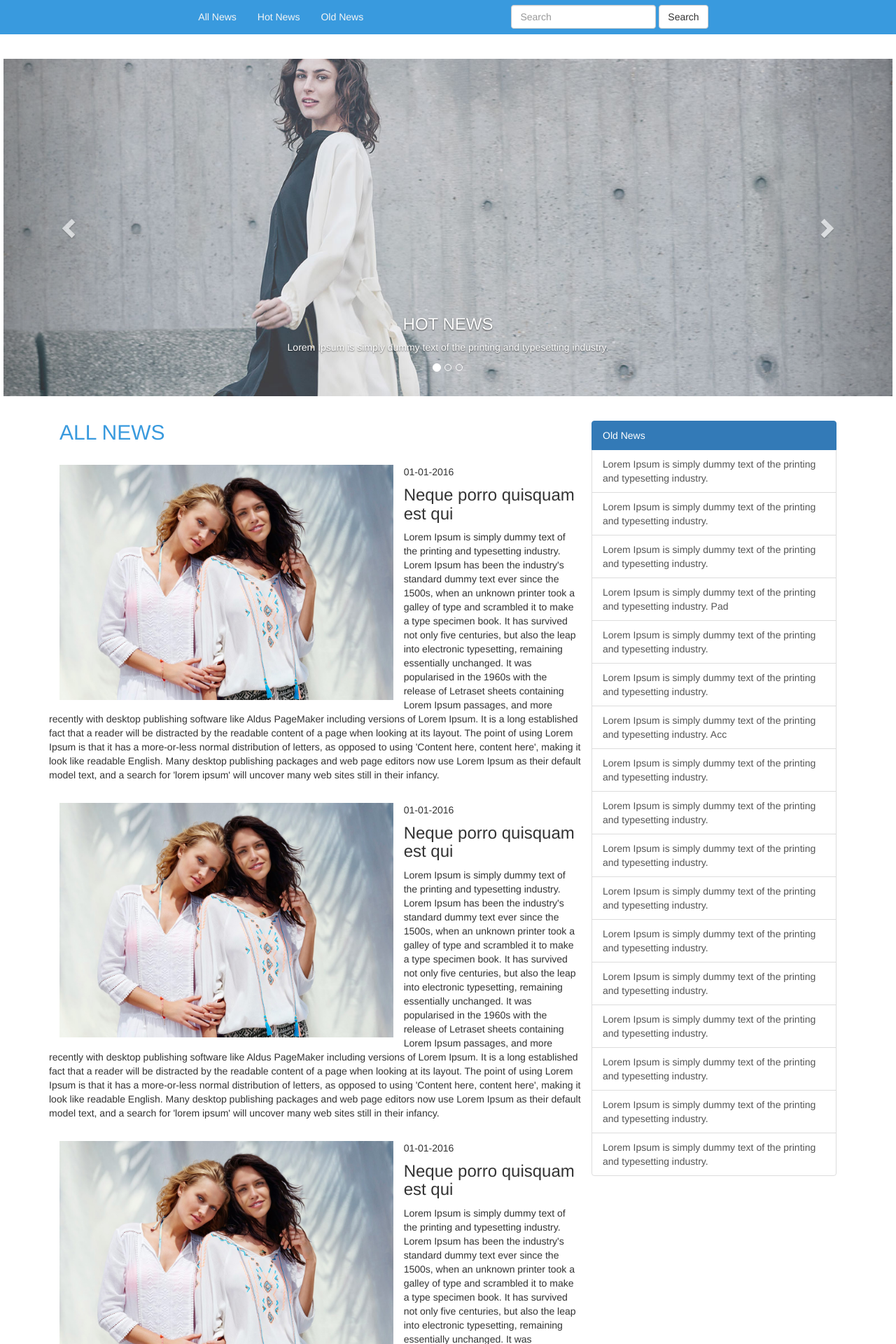
After one commit to cttproject/web_cttproject, a PHP site: page / in a window 1280 px wide. The commit adds this page. Shown: the part 341-2261 px from the top of the page at 70% size. Run offline with PHP 8.4, Linux system fonts and the light colour scheme; some libraries are stand-ins or nearby versions.

Commit message:
Rubah semua UI
merubah semua UI

```diff
--- a/css/custom.css
+++ b/css/custom.css
@@ -1,3 +1,5 @@
+
+/*---------------------------------------CSS ONLINESHOP-----------------------------------------*/
 body {
 	background-color: #EDEDED;
 	font-family: 'Open Sans', sans-serif;
--- /dev/null
+++ b/css/customnews.css
@@ -0,0 +1,107 @@
+/*---------------------------------------CSS NEWS-----------------------------------------*/
+
+header ul li a {
+    color: silver;
+}
+.brand {
+    background: url(../images/bg.png);
+    height: 300px;
+    background-color: #FFFFFF;
+    color: #399ADE;
+}
+.brand img {
+    width: 300px;
+}
+.font {
+    padding-top: 50px;
+}
+.menu {
+    background-color: #399ADE;
+    margin-bottom: 30px;
+}
+.navbar {
+    background-color: #399ADE;
+    border: none;
+    margin-bottom: 0px;
+}
+.navbar .nav li a {
+    color: whitesmoke;
+}
+.banner {
+    background-color: #FFFFFF;
+    padding: 5px;
+    margin-bottom: 30px;
+}
+.banner2 {
+    padding: 0px;
+}
+.banner2 a {
+    color: white;
+}
+.banner2 a:hover {
+    text-decoration: none;
+    color:#fff;
+    text-shadow:
+            0px 1px 0px #399ADE,
+            0px 0px 3px #399ADE,
+            0px 0px 5px #399ADE,
+            0px 0px 30px #399ADE,
+            0px 3px 50px #399ADE;
+}
+.news h2 {
+    margin: 0px 0px 30px;
+    color: #399ADE;
+}
+.news .font1 h3 {
+    margin-top: 0px;
+}
+.news .row {
+    margin-bottom: 20px;
+}
+footer {
+    background-color: #399ADE;
+}
+footer p {
+    padding: 10px 0px;
+    color: #F5F5F5;
+}
+
+/*----------------------------KONTAK KAMI------------------------------*/
+iframe {
+    width: 1140px;
+    padding: 20px 0px;
+    background-color: white;
+    margin-bottom: 30px;
+}
+
+.kontak {
+    background-color: white;
+    padding: 20px;
+}
+.kontak .glyphicon {
+    font-size: 30px;
+}
+.kontak p {
+    color: #399ADE;
+}
+.pesan {
+    background-color: white;
+    padding: 30px 0px;
+}
+.pesan h3 {
+    color: #399ADE;
+}
+.pesan .line hr {
+    margin: 20px;
+}
+.pesan .form {
+    padding: 0px 40px;
+    margin-bottom: 20px;
+}
+.pesan .form #komen {
+    height: 150px;
+}
+.pesan #submit button {
+    background-color: #399ADE;
+    color: white;
+}
--- /dev/null
+++ b/index.php
@@ -0,0 +1,48 @@
+<?php
+session_start();
+include_once ("config_mb/configure_mb.php");
+?>
+
+<?php
+
+include "part_of/header.php";
+include "part_of/menu.php";
+
+?>
+
+<div class="content">
+    <?php
+
+    if (isset($_GET['hot_news'])){
+        include "pages/hot_news.php";
+    } elseif (isset($_GET['old_news'])){
+        include "pages/old_news.php";
+    } elseif (isset($_GET['tentang_kami'])){
+        include "pages/tentang_kami.php";
+    } elseif (isset($_GET['kontak_kami'])){
+        include "pages/kontak_kami.php";
+    } elseif (isset($_GET['online_shop'])){
+        echo "<h1>COMING SOON!!!</h1>";
+    } else {
+        include "pages/home.php";
+    }
+
+    ?>
+</div><!--end of content-->
+
+<footer class="container-fluid">
+    <?php
+        include "part_of/footer.php";
+    ?>
+</footer>
+
+
+
+
+
+	<!-- jQuery (necessary for Bootstrap's JavaScript plugins) -->
+    <script src="https://ajax.googleapis.com/ajax/libs/jquery/1.11.2/jquery.min.js"></script>
+    <!-- Include all compiled plugins (below), or include individual files as needed -->
+    <script src="js/bootstrap.js"></script>
+  </body>
+</html>
--- /dev/null
+++ b/pages/home.php
@@ -0,0 +1,102 @@
+<div class="banner container-fluid">
+    <div class="col-md-12 banner2">
+        <div id="carousel-example-generic" class="carousel slide" data-ride="carousel">
+            <!-- Indicators -->
+            <ol class="carousel-indicators">
+                <li data-target="#carousel-example-generic" data-slide-to="0" class="active"></li>
+                <li data-target="#carousel-example-generic" data-slide-to="1"></li>
+                <li data-target="#carousel-example-generic" data-slide-to="2"></li>
+            </ol>
+
+            <!-- Wrapper for slides -->
+            <div class="carousel-inner" role="listbox">
+                <div class="item active">
+                    <img src="images/banner1.jpg" alt="...">
+                    <div class="carousel-caption">
+                        <h3>HOT NEWS</h3>
+                        <p><a href="">Lorem Ipsum is simply dummy text of the printing and typesetting industry.</a></p>
+                    </div>
+                </div>
+                <div class="item">
+                    <img src="images/banner1.jpg" alt="...">
+                    <div class="carousel-caption">
+                        <h3>HOT NEWS</h3>
+                        <p><a href="">Lorem Ipsum is simply dummy text of the printing and typesetting industry.</a></p>
+                    </div>
+                </div>
+                <div class="item">
+                    <img src="images/banner1.jpg" alt="...">
+                    <div class="carousel-caption">
+                        <h3>HOT NEWS</h3>
+                        <p><a href="">Lorem Ipsum is simply dummy text of the printing and typesetting industry.</a></p>
+                    </div>
+                </div>
+            </div>
+
+            <!-- Controls -->
+            <a class="left carousel-control" href="#carousel-example-generic" role="button" data-slide="prev">
+                <span class="glyphicon glyphicon-chevron-left" aria-hidden="true"></span>
+                <span class="sr-only">Previous</span>
+            </a>
+            <a class="right carousel-control" href="#carousel-example-generic" role="button" data-slide="next">
+                <span class="glyphicon glyphicon-chevron-right" aria-hidden="true"></span>
+                <span class="sr-only">Next</span>
+            </a>
+        </div>
+    </div>
+</div><!--end of banner-->
+
+<div class="news container">
+    <div class="col-md-8">
+        <h2>ALL NEWS</h2>
+        <div class="row">
+            <img class="img-responsive col-md-8" src="images/img1.jpg">
+            <p>01-01-2016</p>
+            <div class="font1">
+                <h3>Neque porro quisquam est qui</h3>
+                <p>Lorem Ipsum is simply dummy text of the printing and typesetting industry. Lorem Ipsum has been the industry's standard dummy text ever since the 1500s, when an unknown printer took a galley of type and scrambled it to make a type specimen book. It has survived not only five centuries, but also the leap into electronic typesetting, remaining essentially unchanged. It was popularised in the 1960s with the release of Letraset sheets containing Lorem Ipsum passages, and more recently with desktop publishing software like Aldus PageMaker including versions of Lorem Ipsum. It is a long established fact that a reader will be distracted by the readable content of a page when looking at its layout. The point of using Lorem Ipsum is that it has a more-or-less normal distribution of letters, as opposed to using 'Content here, content here', making it look like readable English. Many desktop publishing packages and web page editors now use Lorem Ipsum as their default model text, and a search for 'lorem ipsum' will uncover many web sites still in their infancy. </p>
+            </div>
+        </div>
+        <div class="row">
+            <img class="img-responsive col-md-8" src="images/img1.jpg">
+            <p>01-01-2016</p>
+            <div class="font1">
+                <h3>Neque porro quisquam est qui</h3>
+                <p>Lorem Ipsum is simply dummy text of the printing and typesetting industry. Lorem Ipsum has been the industry's standard dummy text ever since the 1500s, when an unknown printer took a galley of type and scrambled it to make a type specimen book. It has survived not only five centuries, but also the leap into electronic typesetting, remaining essentially unchanged. It was popularised in the 1960s with the release of Letraset sheets containing Lorem Ipsum passages, and more recently with desktop publishing software like Aldus PageMaker including versions of Lorem Ipsum. It is a long established fact that a reader will be distracted by the readable content of a page when looking at its layout. The point of using Lorem Ipsum is that it has a more-or-less normal distribution of letters, as opposed to using 'Content here, content here', making it look like readable English. Many desktop publishing packages and web page editors now use Lorem Ipsum as their default model text, and a search for 'lorem ipsum' will uncover many web sites still in their infancy. </p>
+            </div>
+        </div>
+        <div class="row">
+            <img class="img-responsive col-md-8" src="images/img1.jpg">
+            <p>01-01-2016</p>
+            <div class="font1">
+                <h3>Neque porro quisquam est qui</h3>
+                <p>Lorem Ipsum is simply dummy text of the printing and typesetting industry. Lorem Ipsum has been the industry's standard dummy text ever since the 1500s, when an unknown printer took a galley of type and scrambled it to make a type specimen book. It has survived not only five centuries, but also the leap into electronic typesetting, remaining essentially unchanged. It was popularised in the 1960s with the release of Letraset sheets containing Lorem Ipsum passages, and more recently with desktop publishing software like Aldus PageMaker including versions of Lorem Ipsum. It is a long established fact that a reader will be distracted by the readable content of a page when looking at its layout. The point of using Lorem Ipsum is that it has a more-or-less normal distribution of letters, as opposed to using 'Content here, content here', making it look like readable English. Many desktop publishing packages and web page editors now use Lorem Ipsum as their default model text, and a search for 'lorem ipsum' will uncover many web sites still in their infancy. </p>
+            </div>
+        </div><!--end of new update-->
+        <nav aria-label="Page navigation">
+            <ul class="pagination">
+                <li>
+                    <a href="#" aria-label="Previous">
+                        <span aria-hidden="true">&laquo;</span>
+                    </a>
+                </li>
+                <li><a href="#">1</a></li>
+                <li><a href="#">2</a></li>
+                <li><a href="#">3</a></li>
+                <li><a href="#">4</a></li>
+                <li><a href="#">5</a></li>
+                <li>
+                    <a href="#" aria-label="Next">
+                        <span aria-hidden="true">&raquo;</span>
+                    </a>
+                </li>
+            </ul>
+        </nav><!--end of pagination-->
+    </div>
+    <div class="col-md-4 oldnews">
+        <?php
+        include "part_of/list_group.php";
+
+        ?>
+    </div><!--end of old news-->
+</div><!--end of news-->
--- /dev/null
+++ b/pages/tentang_kami.php
@@ -0,0 +1 @@
+<h1>INI HALAMAN TENTANG KAMI........</h1>
--- /dev/null
+++ b/part_of/footer.php
@@ -0,0 +1,3 @@
+<div class="container">
+    <p>Circle Table Technology &copy; Copyright 2016 </p>
+</div>
--- /dev/null
+++ b/part_of/header.php
@@ -0,0 +1,38 @@
+<!DOCTYPE html>
+<html lang="en">
+<head>
+    <meta charset="utf-8">
+    <meta http-equiv="X-UA-Compatible" content="IE=edge">
+    <meta name="viewport" content="width=device-width, initial-scale=1">
+    <!-- The above 3 meta tags *must* come first in the head; any other head content must come *after* these tags -->
+    <title><?php echo $site_title ?></title>
+
+    <!-- CSS-->
+    <link href="css/bootstrap.css" rel="stylesheet">
+    <link href="css/customnews.css" rel="stylesheet">
+    <script src="https://ajax.googleapis.com/ajax/libs/jquery/1.12.4/jquery.min.js"></script>
+    <link href="https://fonts.googleapis.com/css?family=Open+Sans" rel="stylesheet">
+    <link href="https://fonts.googleapis.com/css?family=Indie+Flower" rel="stylesheet">
+
+    <!-- HTML5 shim and Respond.js for IE8 support of HTML5 elements and media queries -->
+    <!-- WARNING: Respond.js doesn't work if you view the page via file:// -->
+    <!--[if lt IE 9]>
+    <script src="https://oss.maxcdn.com/html5shiv/3.7.2/html5shiv.min.js"></script>
+    <script src="https://oss.maxcdn.com/respond/1.4.2/respond.min.js"></script>
+    <![endif]-->
+</head>
+<body>
+<header class="container">
+    <ul class="nav nav-pills">
+        <li role="presentation"><a href="index.php?tentang_kami">About Us</a></li>
+        <li role="presentation"><a href="index.php?kontak_kami">Contact Us</a></li>
+        <li role="presentation"><a href="index.php?online_shop">Online Shop</a></li>
+    </ul>
+</header><!--end of header-->
+
+<div class="brand container-fluid">
+    <div class="container font">
+        <a href=""><img src="images/logo web2.png"></a>
+        <h4>Terupdate, Aktual, dan Terpercaya</h4>
+    </div>
+</div><!--end of brand-->
--- /dev/null
+++ b/part_of/list_group.php
@@ -0,0 +1,24 @@
+<div class="selection">
+    <div class="list-group">
+        <p class="list-group-item active">
+            Old News
+        </p>
+        <a href="#" class="list-group-item">Lorem Ipsum is simply dummy text of the printing and typesetting industry.</a>
+        <a href="#" class="list-group-item">Lorem Ipsum is simply dummy text of the printing and typesetting industry.</a>
+        <a href="#" class="list-group-item">Lorem Ipsum is simply dummy text of the printing and typesetting industry.</a>
+        <a href="#" class="list-group-item">Lorem Ipsum is simply dummy text of the printing and typesetting industry. Pad</a>
+        <a href="#" class="list-group-item">Lorem Ipsum is simply dummy text of the printing and typesetting industry.</a>
+        <a href="#" class="list-group-item">Lorem Ipsum is simply dummy text of the printing and typesetting industry.</a>
+        <a href="#" class="list-group-item">Lorem Ipsum is simply dummy text of the printing and typesetting industry. Acc</a>
+        <a href="#" class="list-group-item">Lorem Ipsum is simply dummy text of the printing and typesetting industry.</a>
+        <a href="#" class="list-group-item">Lorem Ipsum is simply dummy text of the printing and typesetting industry.</a>
+        <a href="#" class="list-group-item">Lorem Ipsum is simply dummy text of the printing and typesetting industry.</a>
+        <a href="#" class="list-group-item">Lorem Ipsum is simply dummy text of the printing and typesetting industry.</a>
+        <a href="#" class="list-group-item">Lorem Ipsum is simply dummy text of the printing and typesetting industry.</a>
+        <a href="#" class="list-group-item">Lorem Ipsum is simply dummy text of the printing and typesetting industry.</a>
+        <a href="#" class="list-group-item">Lorem Ipsum is simply dummy text of the printing and typesetting industry.</a>
+        <a href="#" class="list-group-item">Lorem Ipsum is simply dummy text of the printing and typesetting industry.</a>
+        <a href="#" class="list-group-item">Lorem Ipsum is simply dummy text of the printing and typesetting industry.</a>
+        <a href="#" class="list-group-item">Lorem Ipsum is simply dummy text of the printing and typesetting industry.</a>
+    </div>
+</div>
--- /dev/null
+++ b/part_of/menu.php
@@ -0,0 +1,35 @@
+<div class="menu container-fluid">
+    <div class="col-md-2"></div>
+    <div class="col-md-8">
+        <nav class="navbar navbar-default">
+            <div class="container-fluid">
+                <!-- Brand and toggle get grouped for better mobile display -->
+                <div class="navbar-header">
+                    <button type="button" class="navbar-toggle collapsed" data-toggle="collapse" data-target="#bs-example-navbar-collapse-1" aria-expanded="false">
+                        <span class="sr-only">Toggle navigation</span>
+                        <span class="icon-bar"></span>
+                        <span class="icon-bar"></span>
+                        <span class="icon-bar"></span>
+                    </button>
+                </div>
+
+                <!-- Collect the nav links, forms, and other content for toggling -->
+                <div class="collapse navbar-collapse" id="bs-example-navbar-collapse-1">
+                    <ul class="nav navbar-nav">
+                        <li><a href="index.php?home">All News <span class="sr-only">(current)</span></a></li>
+                        <li><a href="index.php?hot_news">Hot News</a></li>
+                        <li><a href="index.php?old_news">Old News</a></li>
+                    </ul>
+                    <form class="navbar-form navbar-right">
+                        <div class="form-group">
+                            <input type="text" class="form-control" placeholder="Search">
+                        </div>
+                        <button type="submit" class="btn btn-default">Search</button>
+                    </form>
+
+                </div><!-- /.navbar-collapse -->
+            </div><!-- /.container-fluid -->
+        </nav>
+    </div>
+    <div class="col-md-2"></div>
+</div><!--end of menu-->
```
Also changed, not shown: news.php (deleted, +0 -215 lines), pages/hot_news.php (added, +54 -0 lines), pages/kontak_kami.php (added, +58 -0 lines), pages/old_news.php (added, +48 -0 lines).
